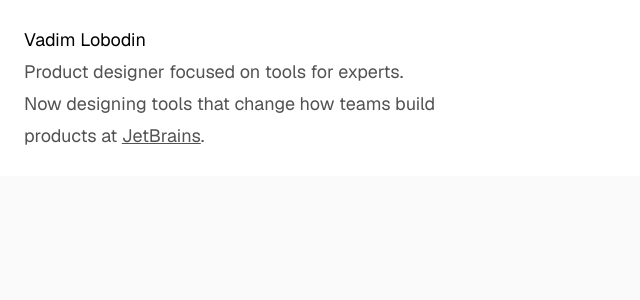
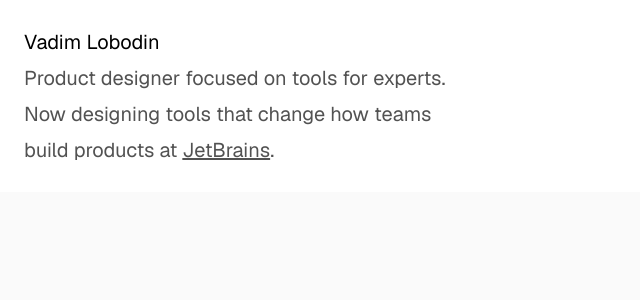
Before and after one commit to vadim-lobodin/images-matter, a Next.js app: page / in a window 1280 px wide. Shown: the top 300 px of the page, without its empty margins (0-640 px from the left). Built offline with nearby package versions, Linux system fonts and the light colour scheme.

Commit message:
Increase bio font size for better readability
Changed from text-lg (18px) to text-xl (20px) with adjusted
line height for improved visual hierarchy.

🤖 Generated with [Claude Code](https://claude.com/claude-code)

Co-Authored-By: Claude <noreply@anthropic.com>

```diff
--- a/app/page.tsx
+++ b/app/page.tsx
@@ -3,7 +3,7 @@ export default function Home() {
     <div className="min-h-screen bg-neutral-50 font-sans dark:bg-black">
       <main className="bg-white dark:bg-black">
         <div className="p-6">
-          <p className="max-w-md text-lg leading-8 text-neutral-600 dark:text-neutral-400">
+          <p className="max-w-md text-xl leading-9 text-neutral-600 dark:text-neutral-400">
             <span className="text-black dark:text-neutral-50">Vadim Lobodin</span>
             <br />
             Product designer focused on tools for experts.
```
